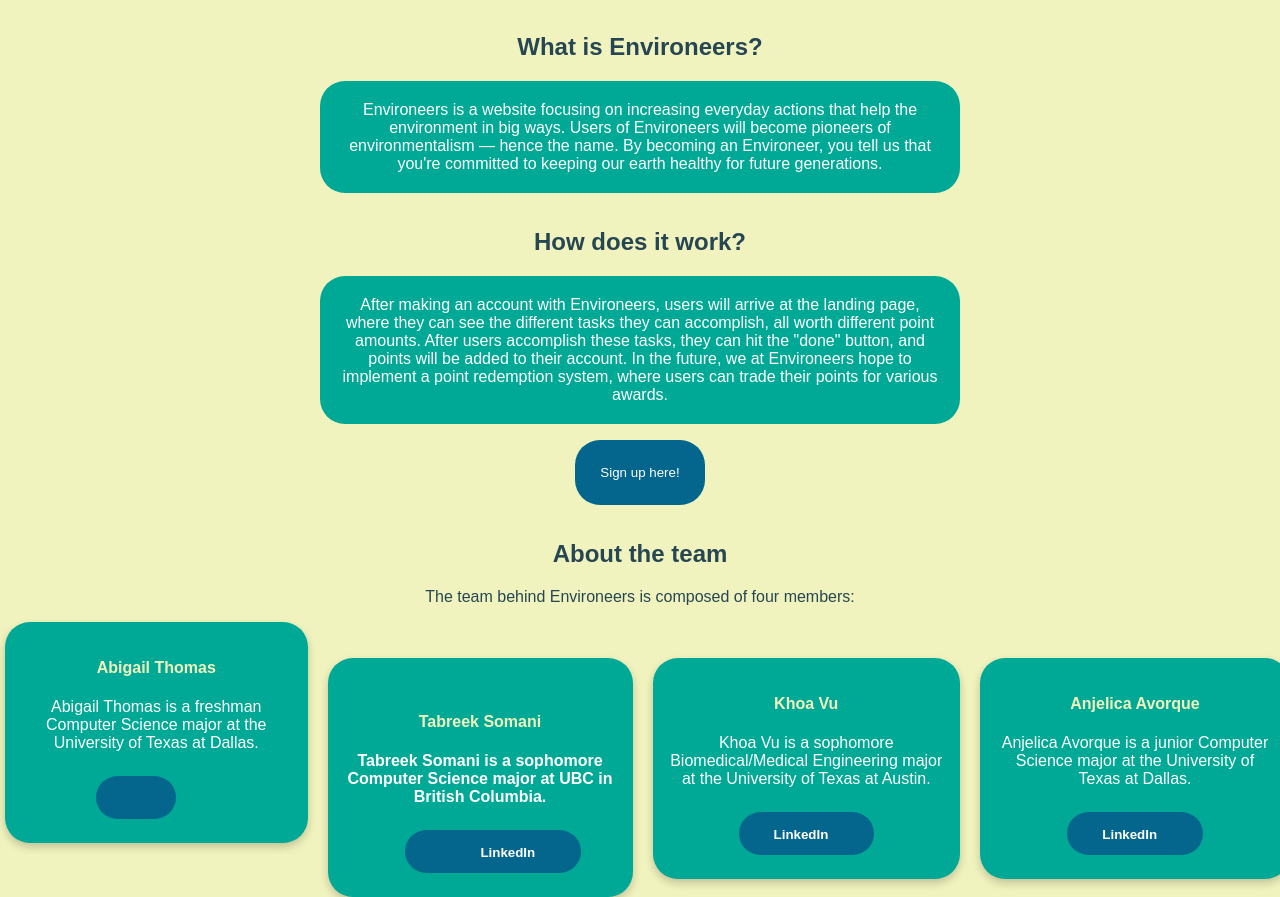
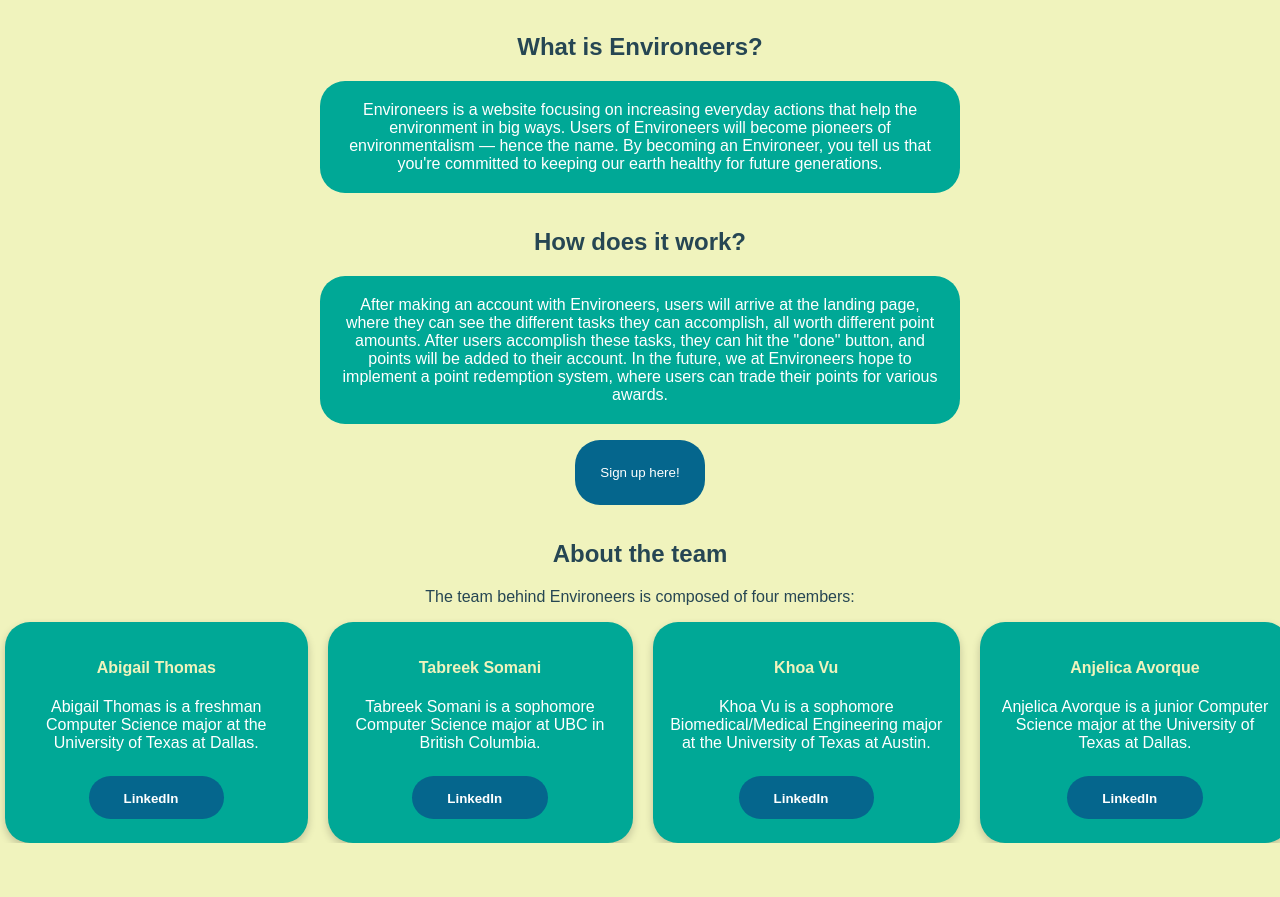
Before and after one commit to evanjelica/Environeers, a website: page docs/index.html in a window 1280 px wide. Shown: the part 171-1068 px from the top of the page. After the commit the page ends 1014 px from the top, so only its background shows below. Drawn offline with nearby package versions, Linux system fonts and the light colour scheme.

Commit message:
Update index.html

```diff
--- a/docs/index.html
+++ b/docs/index.html
@@ -54,7 +54,9 @@
                             <p>Abigail Thomas is a freshman Computer Science major
                                 at the University of Texas at Dallas.
                             </p>
-                            <button class="bioButton"><a class="buttonText" target="_blank" href="https://www.linkedin.com/in/abigailthomas2020/"LinkedIn</a></button>
+                            <button class="bioButton">
+                                <a class="buttonText" target="_blank" href="https://www.linkedin.com/in/abigailthomas2020/">LinkedIn</a>
+                            </button>
                         </div>
                     </div>
 
```
